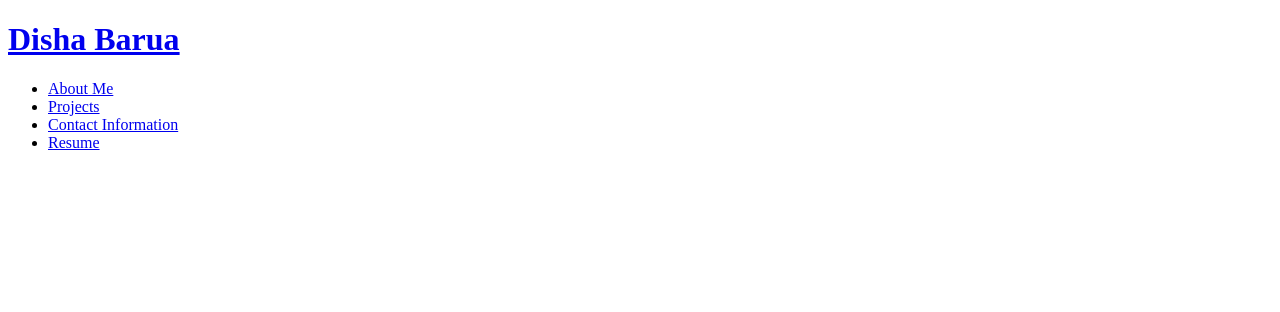
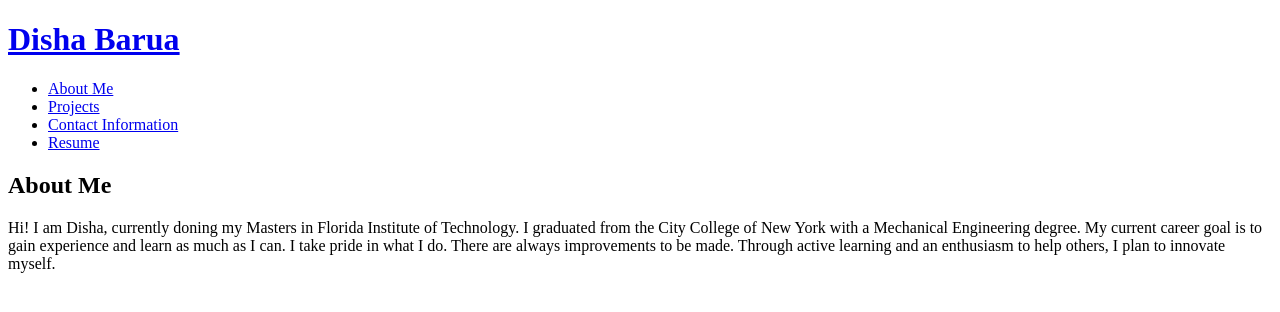
Before and after one commit to Disha2022/disha-portfolio, a plain HTML site: page index.html in a window 1280 px wide. Drawn offline with Linux system fonts and the light colour scheme.

Commit message:
about me

```diff
--- a/index.html
+++ b/index.html
@@ -32,19 +32,26 @@
     </nav>
 
     <!----------jumbotron-->
-<article>
 
-
-</article>
 
 
 
     <!----About Me-->
-<section>
+    <article>
 
+        <div class="intro">
+            <h2>About Me</h2>
+            <p>
+                Hi! I am Disha, currently doning my Masters in Florida Institute of Technology.
+                I graduated from the City College of New York with a Mechanical Engineering degree.
+                My current career goal is to gain experience and learn as much as I can.
+                I take pride in what I do. There are always improvements to be made.
+                Through active learning and an enthusiasm to help others, I plan to innovate myself.
+            </p>
 
-</section>
+        </div>
 
+    </article>
     <!----------Work-->
     <section>
 
```
Lines whose indentation alone changed are shown as unchanged.
